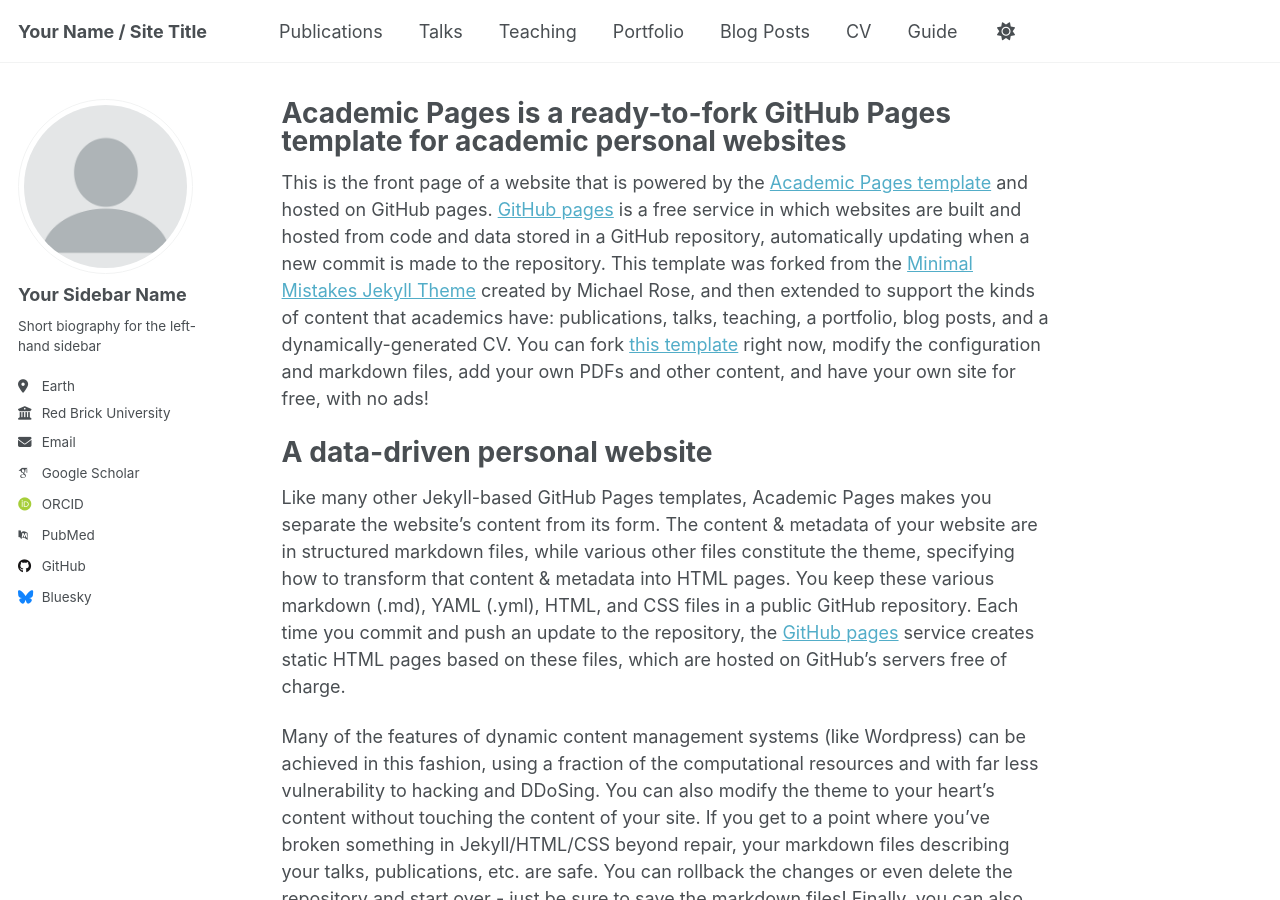
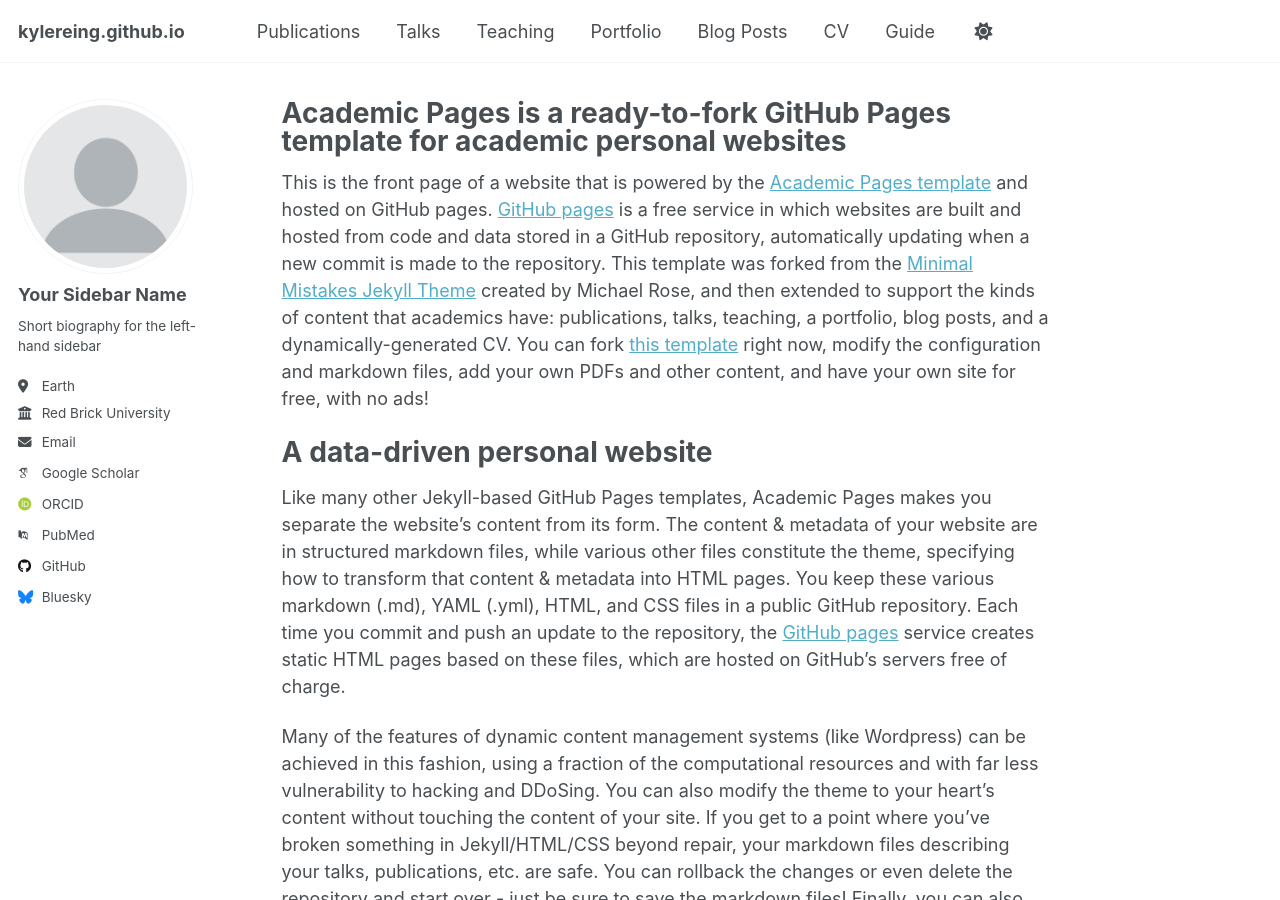
Before and after one commit to kylereing/kylereing.github.io, a Jekyll site: the page built from _pages/about.md, in a window 1280 px wide and 900 px high. Built offline with Jekyll 4.4.1, drawn with Linux system fonts in a browser that asks for light colours; some web fonts are replaced.

Commit message:
first update _config.yml

```diff
--- a/_config.yml
+++ b/_config.yml
@@ -9,13 +9,13 @@
 # Basic Site Settings
 locale                   : "en-US"
 site_theme               : "default"
-title                    : "Your Name / Site Title"
+title                    :
 title_separator          : "-"
 name                     : &name "Your Name"
 description              : &description "personal description"
-url                      : https://academicpages.github.io # the base hostname & protocol for your site e.g. "https://[your GitHub username].github.io" or if you already have some other page hosted on Github then use "https://[your GitHub username].github.io/[Your Repo Name]"
+url                      : https://kylereing.github.io # the base hostname & protocol for your site e.g. "https://[your GitHub username].github.io" or if you already have some other page hosted on Github then use "https://[your GitHub username].github.io/[Your Repo Name]"
 baseurl                  : "" # the subpath of your site, e.g. "/blog"
-repository               : "academicpages/academicpages.github.io"
+repository               : "kylereing/kylereing.github.io"
 
 # Site Author - The following control what appear as part of the author content on the side bar.
 #               If a field is blank the icon and link will not appear, otherwise it will be shown.
```
